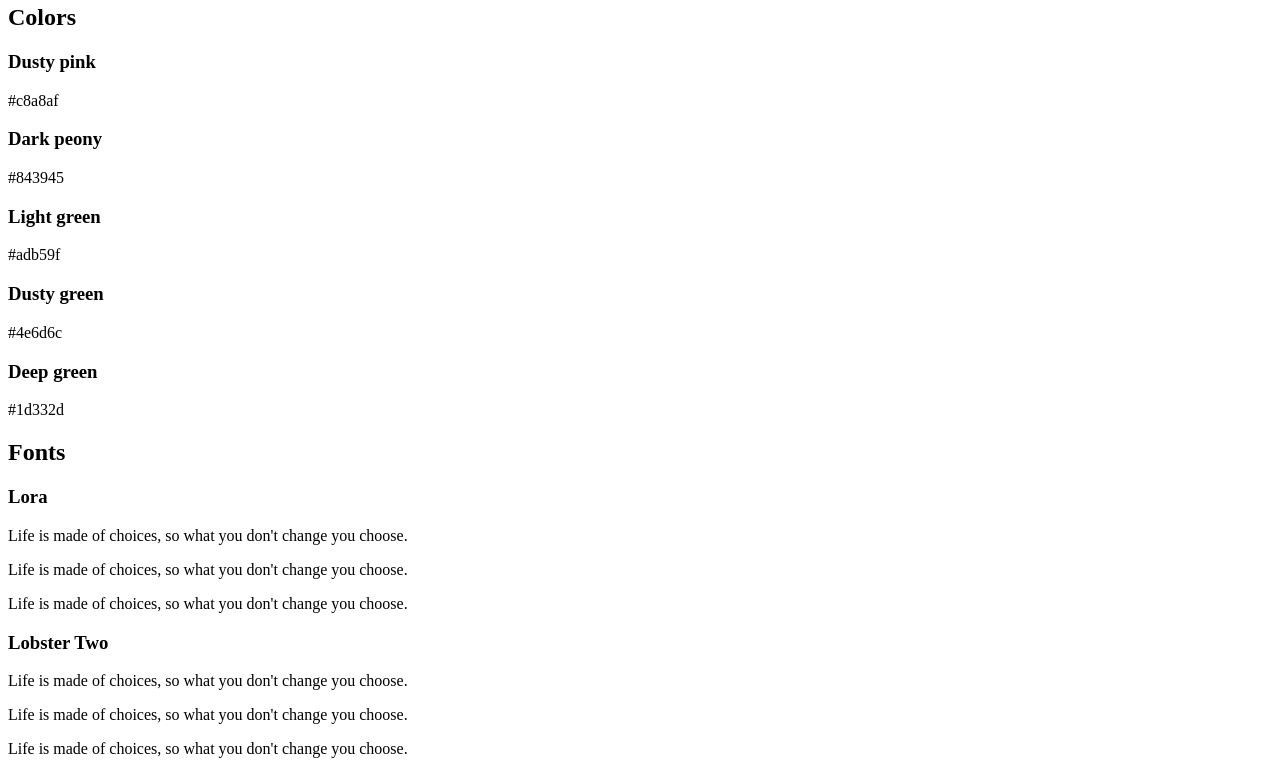
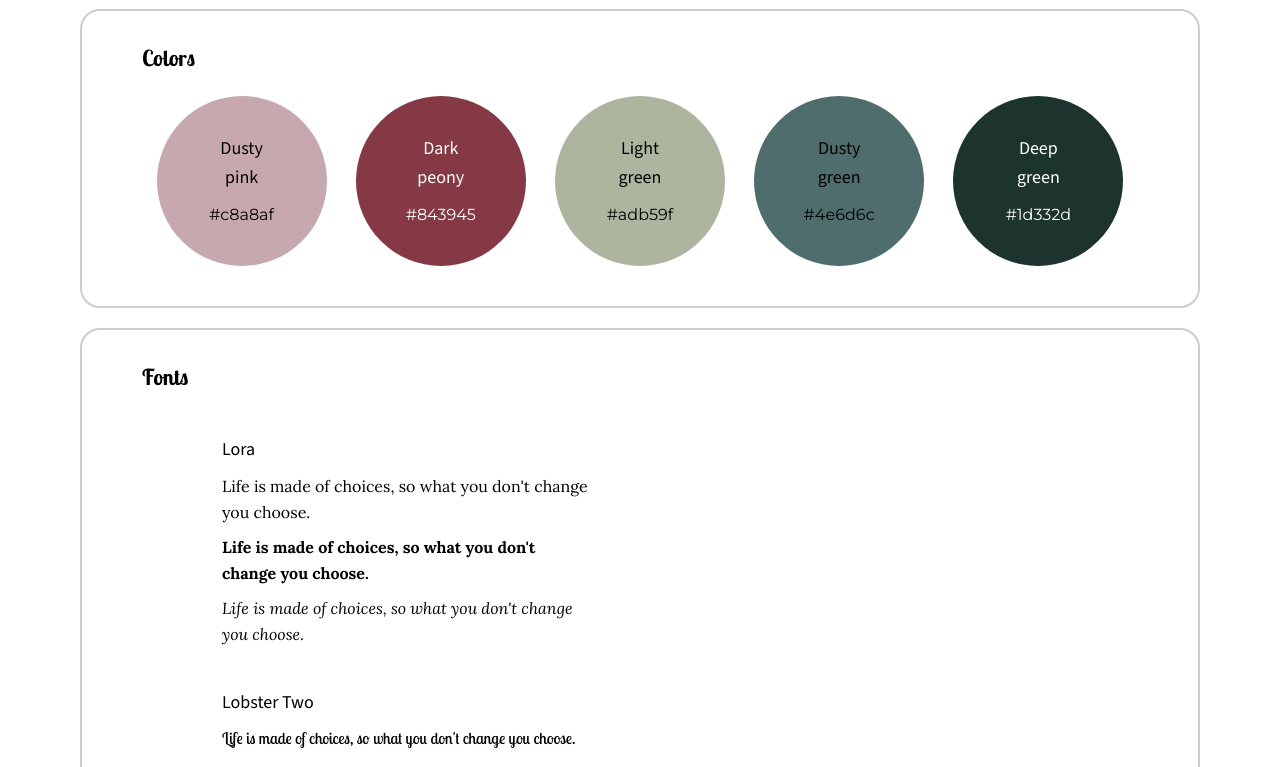
Before and after one commit to klaudiablo/KB.Style.Guidelines, a plain HTML site: page index.html in a window 1280 px wide. Shown: the part 76-843 px from the top of the page. Drawn offline with nearby package versions, Linux system fonts and the light colour scheme.

Commit message:
Update index.html

```diff
--- a/index.html
+++ b/index.html
@@ -5,7 +5,7 @@
         <meta charset="UTF-8" />
         <meta name="viewport" content="width=device-width" />
         <meta http-equiv="X-UA-Compatible" content="ie=edge">
-        <link href=".styles.css" type="text/css" rel="stylesheet">
+        <link href="styles.css" type="text/css" rel="stylesheet">
         <link rel="preconnect" href="https://fonts.googleapis.com">
         <link rel="preconnect" href="https://fonts.gstatic.com" crossorigin>
         <link href="https://fonts.googleapis.com/css2?family=Lobster+Two:wght@400;700&family=Lora:ital,wght@0,400;0,700;1,400&family=Montserrat:wght@400;500;700&family=Source+Sans+3:wght@400;500;700&display=swap" rel="stylesheet">
```
